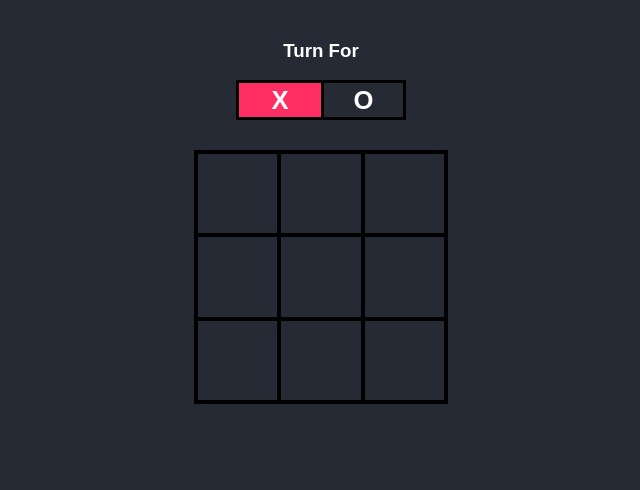
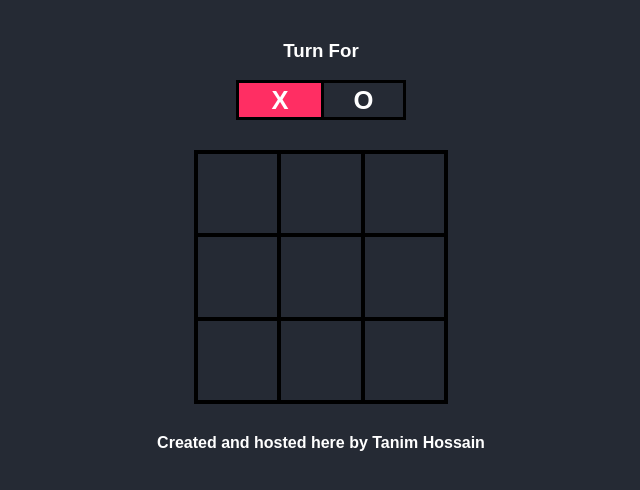
Before and after one commit to from-tanim/tic-tac-toe, a plain HTML site: page index.html in a window 1280 px wide. Shown: the whole page, without its empty margins (319-959 px from the left). Drawn offline with Linux system fonts and the light colour scheme.

Commit message:
Update index.html

```diff
--- a/index.html
+++ b/index.html
@@ -28,5 +28,6 @@
     <h2 id="results"></h2>
     <button id="play-again">Play Again</button>
     <script src="script.js"></script>
+    <b align="center"><i></i>Created and hosted here by Tanim Hossain</i></b>
 </body>
 </html>
```
